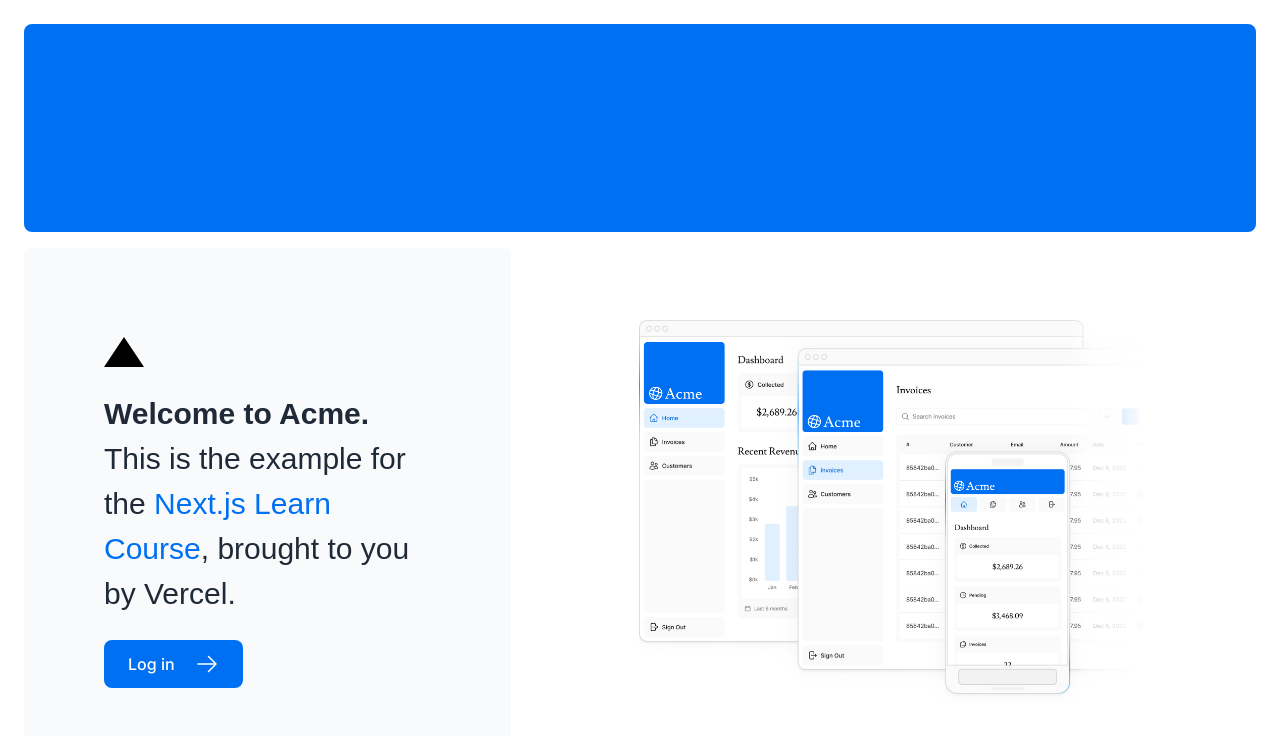
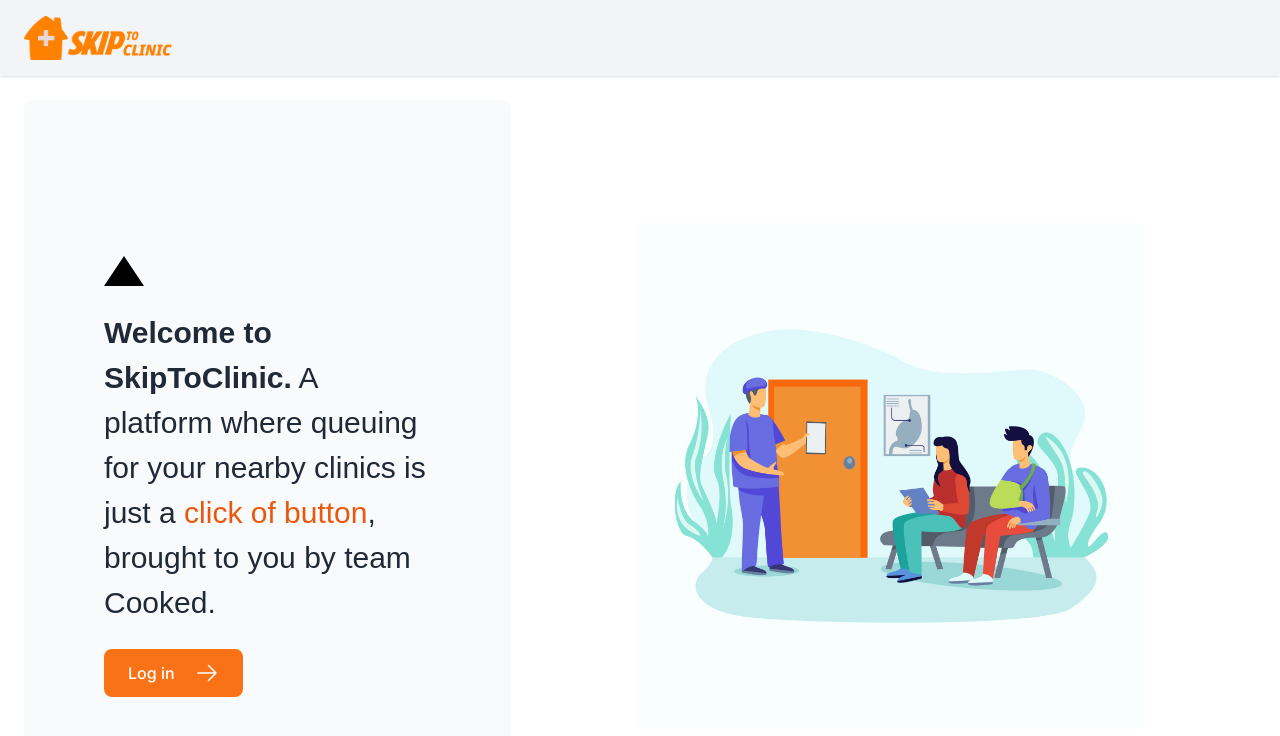
Before and after one commit to rwonger/skip-the-clinics, a Next.js app: page / in a window 1280 px wide. Shown: the top 736 px of the page. Built offline with nearby package versions, Linux system fonts and the light colour scheme; a web font is replaced by a local one.

Commit message:
Updated Landing page.

```diff
--- a/app/page.tsx
+++ b/app/page.tsx
@@ -8,26 +8,33 @@
 
 export default function Page() {
   return (
+    <div>
+      {/* Header */}
+      <header className="bg-gray-100 shadow w-full py-4">
+        <div className="container mx-auto flex justify-between items-center px-6">
+          <div className="flex items-center">
+            <img src="skip-app-logo.png" alt="App Logo" className="h-11 mr-3" />
+
+          </div>
+        </div>
+      </header>
     <main className="flex min-h-screen flex-col p-6">
-      <div className="flex h-20 shrink-0 items-end rounded-lg bg-blue-500 p-4 md:h-52">
-        {/* <AcmeLogo /> */}
-      </div>
-      <div className="mt-4 flex grow flex-col gap-4 md:flex-row">
+
+      <div className="mt-0 flex grow flex-col gap-4 md:flex-row">
         <div className="flex flex-col justify-center gap-6 rounded-lg bg-gray-50 px-6 py-10 md:w-2/5 md:px-20">
         <div className={styles.shape} />
 
           <p
             className={`${lusitana.className} text-xl text-gray-800 md:text-3xl md:leading-normal`}
           >
-            <strong>Welcome to Acme.</strong> This is the example for the{' '}
-            <a href="https://nextjs.org/learn/" className="text-blue-500">
-              Next.js Learn Course
+            <strong>Welcome to SkipToClinic.</strong> A platform where queuing for your nearby clinics is just a
+             <a href="https://nextjs.org/learn/" className="text-orange-600"> click of button
             </a>
-            , brought to you by Vercel.
+            , brought to you by team Cooked.
           </p>
           <Link
             href="/login"
-            className="flex items-center gap-5 self-start rounded-lg bg-blue-500 px-6 py-3 text-sm font-medium text-white transition-colors hover:bg-blue-400 md:text-base"
+            className="flex items-center gap-5 self-start rounded-lg bg-orange-500 px-6 py-3 text-sm font-medium text-white transition-colors hover:bg-orange-400 md:text-base"
           >
             <span>Log in</span> <ArrowRightIcon className="w-5 md:w-6" />
           </Link>
@@ -35,7 +42,7 @@
         <div className="flex items-center justify-center p-6 md:w-3/5 md:px-28 md:py-12">
           {/* Add Hero Images Here */}
           <Image
-            src="/hero-desktop.png"
+            src="/patient-waiting.jpg"
             width={1000}
             height={760}
             className="hidden md:block"
@@ -44,5 +51,6 @@
         </div>
       </div>
     </main>
+    </div>
   );
 }
```
Also changed, not shown: public/patient-waiting.jpg (added).
